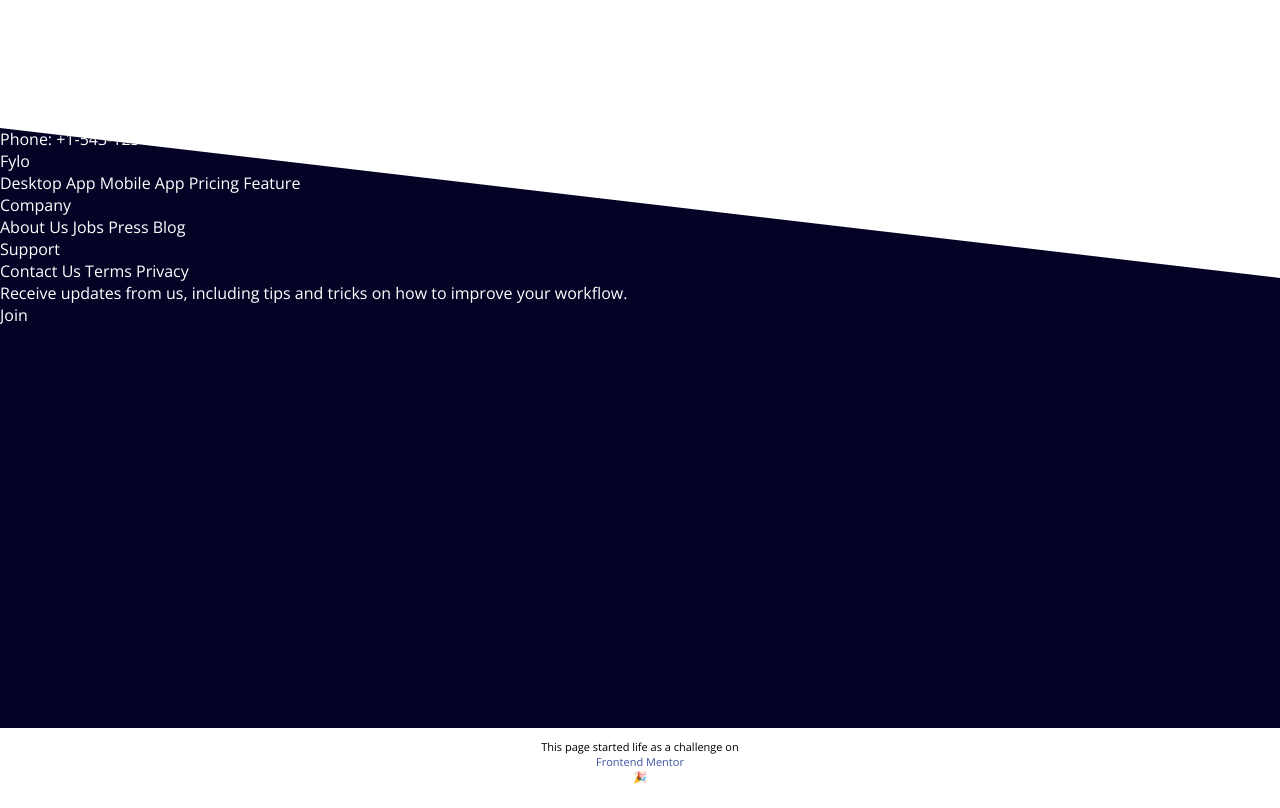
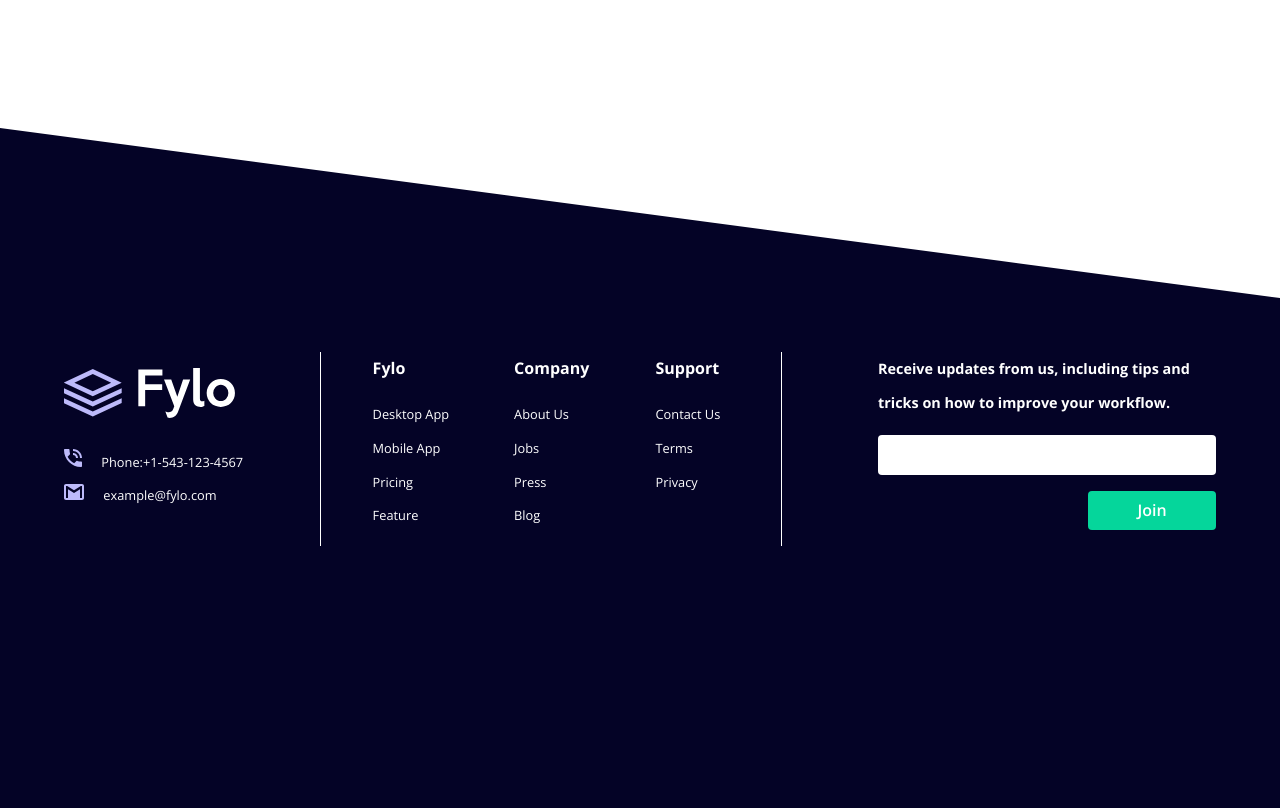
Before and after one commit to stvnfox/fylo, a website: page index.html in a window 1280 px wide. Shown: the part 2280-3088 px from the top of the page. Drawn offline with nearby package versions, Linux system fonts and the light colour scheme.

Commit message:
Add files via upload

```diff
--- a/index.html
+++ b/index.html
@@ -140,70 +140,78 @@
   <!-- FOOTER -->
   <footer class="footer__block">
     <div class="footer__block--row">
-      <div class="footerrow__block">
+      <div class="footerrow__block--company">
         <div class="footerrow__block--logo">
-
+          <img src="./images/logo.svg" alt="Fylo Logo" height="50px">
         </div>
         <div class="footerrow__block--contact">
-          Phone: +1-543-123-4567
-          example@fylo.com
+            <ul>
+              <li>
+                <img src="./images/icon-phone.svg" alt="Logo Phone">     Phone:+1-543-123-4567
+              </li>
+              <li>
+                <img src="./images/icon-email.svg" alt="Logo Mail">    example@fylo.com
+              </li>
         </div>
       </div>
 
-      <div class="footerrow__block">
+      <div class="footerrow__block--menu">
+        <div class="footerrow__block--box">
           <div class="footerrow__block--head">
             Fylo
           </div>
           <div class="footerrow__block--sub">
-          Desktop App
-          Mobile App
-          Pricing
-          Feature
+            <ul>
+              <li>Desktop App</li>
+              <li>Mobile App</li>
+              <li>Pricing</li>
+              <li>Feature</li>
+            </ul>
           </div>
         </div>
 
-      <div class="footerrow__block">
+        <div class="footerrow__block--box">
           <div class="footerrow__block--head">
             Company
           </div>
           <div class="footerrow__block--sub">
-          About Us
-          Jobs
-          Press
-          Blog
+            <ul>
+              <li>About Us</li>
+              <li>Jobs</li>
+              <li>Press</li>
+              <li>Blog</li>
+            </ul>
           </div>
         </div>
 
-      <div class="footerrow__block">
+        <div class="footerrow__block--box">
           <div class="footerrow__block--head">
             Support
           </div>
           <div class="footerrow__block--sub">
-          Contact Us
-          Terms
-          Privacy
+            <ul>
+              <li>Contact Us</li>
+              <li>Terms</li>
+              <li>Privacy</li>
+            </ul>
+          </div>
         </div>
       </div>
 
-      <div class="footerrow__block">
+      <div class="footerrow__block--follow">
         <div class="footerrow__block--bold">
-          Receive updates from us, including tips and tricks on how to improve your workflow.
+          Receive updates from us, including tips and<br>
+          tricks on how to improve your workflow.
         </div>
         <div class="footerrow__block--input">
-
+            <input type="email" id="email">
         </div>
         <div class="footerrow__block--button">
-          Join
+            <input type="button" value="Join">
         </div>
       </div>
     </div>
   </footer>
 
-<!-- FEM CONTACT -->
-<footer>
-    <p class="attribution">
-      This page started life as a challenge on <a href="https://www.frontendmentor.io?ref=challenge" target="_blank">Frontend Mentor</a> 🎉
-    </p>
-</footer>
 </body>
 </html>
--- a/main.css
+++ b/main.css
@@ -1,10 +1,3 @@
-.attribution {
-  font-size: 11px;
-  text-align: center; }
-
-.attribution a {
-  color: #3e52a3; }
-
 body {
   margin: 0;
   padding: 0;
@@ -15,6 +8,10 @@ a {
   text-decoration: none;
   color: inherit;
   display: block; }
+
+ul {
+  list-style-type: none;
+  padding: 0; }
 
 .header__block {
   background: linear-gradient(90deg, #182848 0%, #4b6cb7 100%);
@@ -162,7 +159,63 @@ a {
 
 .footer__block {
   background: #040326;
-  height: 75vh;
+  height: 85vh;
   width: 100%;
   clip-path: polygon(0 0, 100% 25%, 100% 100%, 0 100%);
-  color: white; }
+  color: white;
+  line-height: 2.1rem; }
+  .footer__block .footer__block--row {
+    display: grid;
+    grid-template-rows: 1fr;
+    grid-template-columns: 1.5fr 2fr 2fr;
+    grid-gap: 2rem; }
+    .footer__block .footer__block--row .footerrow__block--company {
+      margin-top: 14rem;
+      margin-left: 4rem;
+      border-right: .1rem solid white; }
+      .footer__block .footer__block--row .footerrow__block--company .footerrow__block--logo {
+        margin-top: 1rem; }
+      .footer__block .footer__block--row .footerrow__block--company .footerrow__block--contact {
+        margin-top: 1rem;
+        font-size: .8rem;
+        word-spacing: 1rem; }
+    .footer__block .footer__block--row .footerrow__block--menu {
+      display: grid;
+      grid-template-columns: 1fr 1fr 1fr;
+      grid-gap: 1rem;
+      margin-top: 14rem;
+      margin-left: 1.2rem;
+      border-right: .1rem solid white; }
+      .footer__block .footer__block--row .footerrow__block--menu .footerrow__block--head {
+        font-weight: 700; }
+      .footer__block .footer__block--row .footerrow__block--menu .footerrow__block--sub {
+        font-size: .8rem; }
+    .footer__block .footer__block--row .footerrow__block--follow {
+      margin-top: 14rem;
+      margin-right: 4rem;
+      margin-left: 4rem; }
+      .footer__block .footer__block--row .footerrow__block--follow .footerrow__block--bold {
+        font-size: .9rem;
+        font-weight: 700; }
+      .footer__block .footer__block--row .footerrow__block--follow .footerrow__block--input {
+        margin-top: 1rem; }
+        .footer__block .footer__block--row .footerrow__block--follow .footerrow__block--input input {
+          width: 20.25rem;
+          height: 2rem;
+          font-family: Open Sans;
+          border: none;
+          border-radius: 4px;
+          padding: 4px 7px; }
+      .footer__block .footer__block--row .footerrow__block--follow .footerrow__block--button {
+        text-align: right;
+        margin-top: 1rem; }
+        .footer__block .footer__block--row .footerrow__block--follow .footerrow__block--button input {
+          width: 8rem;
+          height: 2.4rem;
+          background-color: #05D69B;
+          font-family: Open Sans;
+          font-size: 1rem;
+          font-weight: 600;
+          color: white;
+          border-radius: 4px;
+          border: none; }
```
Lines whose indentation alone changed are shown as unchanged.
